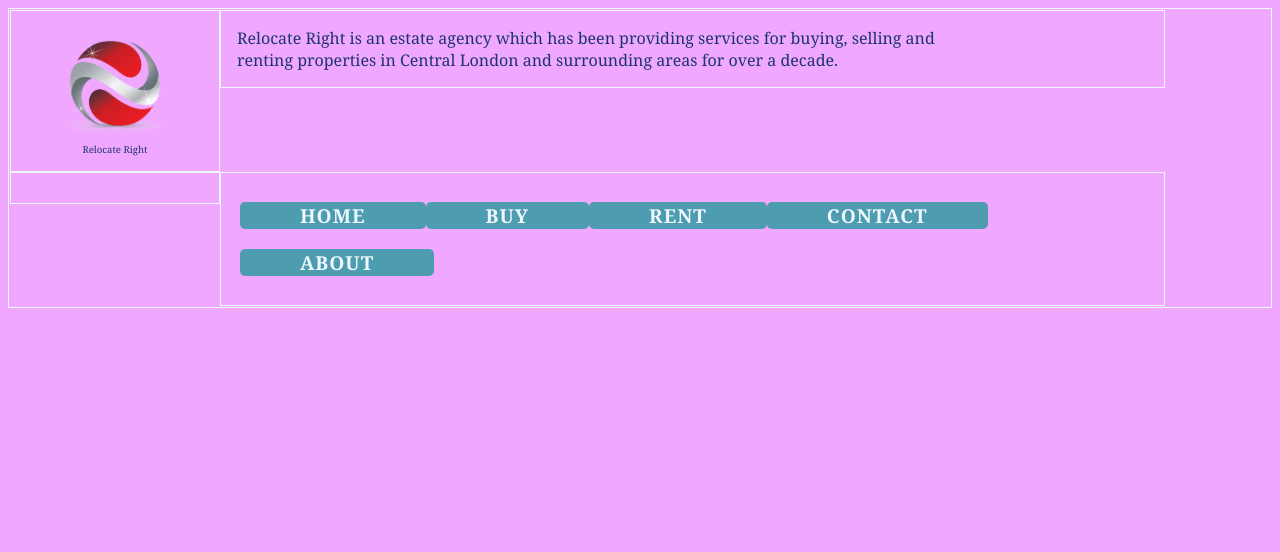
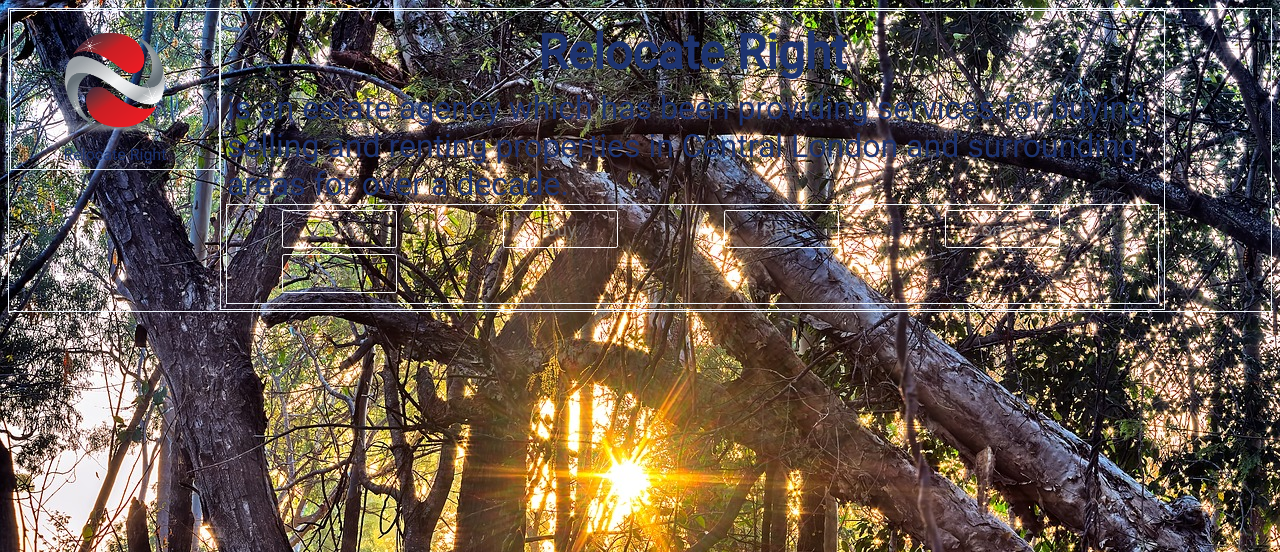
Before and after one commit to AlexandruSburlescu/Relocate-Right, a PHP site: page / in a window 1280 px wide. Shown: the top 552 px of the page. Run offline with PHP 8.4, Linux system fonts and the light colour scheme.

Commit message:
new styles added

```diff
--- a/css/main.css
+++ b/css/main.css
@@ -8,8 +8,8 @@
 }
 [class*="col-"] {
     float: left;
-    padding: 15px;
-    border: 0.1px solid #f0f8ff ;
+    padding: 5px;
+    border: 1px solid #f0f8ff ;
 }
 .col-1 {width: 8.33%;}
 .col-2 {width: 16.66%;}
@@ -25,9 +25,12 @@
 .col-12 {width: 100%;}
 
 body {
-        background-color: #f0a8ff ;
+        background-image:url("img/background.jpg");
+        background-color: #f0f8ff ;
         color: #1d3370;
-        font-family:Georgia, "Times New Roman", serif;
+        font-family:'Roboto',sans-serif;
+        font-weight:300;
+
 }
 
 
@@ -40,6 +43,8 @@ h1 {
 h2 {
     line-height: 150%;
     text-align: center;
+    padding:0;
+    margin:0;
 }
 
 
@@ -48,9 +53,7 @@ p {
     text-indent: 3em;
     text-align: left;
     padding:0;
-    max-width:100%;
-    max-height:20%;
-}
+  }
 
 
 .nav {
@@ -73,7 +76,6 @@ p {
 
 .companyname {
             font-weight: bold;
-            font-family: Georgia, "Times New Roman", serif;
             font-size: 1.25em;
 }
 
@@ -89,33 +91,34 @@ p {
 #logo-text {
             text-align:center;
             max-width:100%;
-            max-height:20%;
-            font-size:0.6em;
+            height:20%;
+            -moz-text-size-adjust: auto;
             }
 img {
         max-width:100%;
-        max-height:80%;
+        height:auto;
 
      }
 
 #brand {
 
     padding:1px;
-    width:80%;
-    height:80%;
-    font-size:100%
+    max-width:100%;
+    max-height:100%;
+    font-size:2em;
 }
 
 #left-menu {
         text-align:left;
-        padding:0px;
+        padding:0;
+        margin:0;
              }
 
 #left-menu ul {
     list-style-type: none;
     float: left;
-    margin: 2px;
-    padding: 2px;
+    margin: 0;
+    padding: 0;
     overflow: hidden ;
     display: inline;
 
@@ -127,30 +130,34 @@ img {
     padding-left: 50px;
     padding-right:50px;
     font-size: 1.2em;
-
-}
-
-#left-menu li a {
-    color: #f0f8ff;
-    text-align: left;
-    padding: 10px;
-    text-decoration: none;
 }
 
 #left-menu li a:hover {
     background-color: #933fff;
 }
 
-#left-menu .button {
-    display: block;
-    background: #4E9CAF;
-    text-align: center;
-    margin: 10px 0;
-    text-transform: uppercase;
-    letter-spacing: 1px;
-    border-radius: 5px;
-    color: #f0f8ff;
-    font-weight: bold;
+a.button{
+    display:inline-block;
+    padding:0.35em 1.2em;
+    border:0.1em solid #FFFFFF;
+    margin:0 0.3em 0.3em 0;
+    border-radius:0.12em;
+    box-sizing: border-box;
+    text-decoration: solid;
+    color: rgba(187, 187, 187, 0.47);
+    text-align:center!important;
+    transition: all 0.2s;
+    width:6em;
+}
+a.button:hover{
+    color:#000000;
+    background-color:#FFFFFF;
+}
+@media all and (max-width:30em){
+     a.button{
+       display:block;
+        margin:0.4em auto;
+        }
 }
 
 .lreel {
--- a/header.php
+++ b/header.php
@@ -2,31 +2,35 @@
     <div class="header">
         <div class="row">
             <div class="col-2">
+               <div class="row">
                    <div  id="logo-pic" name="Logo">
                         <img src="img/logo.png" id="logo">
                    </div>
                 <div id="logo-text" name="Logo Text">Relocate Right</div>
              </div>
+            </div>
             <div class ="col-9">
                 <div id="brand" name="Brand">
-                  Relocate Right is an estate agency which has been providing services for buying,
+                    <h2> Relocate Right</h2 \n>
+                    is an estate agency which has been providing services for buying,
                     selling and renting properties in Central London and surrounding areas for over a decade.
                 </div>
-            </div>
-        </div>
                 <div class="row">
-            <label class="col-2" for="left-menu"></label>
-            <div class="col-9">
+                    <label for="left-menu"></label>
+                    <div class="col-12">
                         <div id ="left-menu" name="Menu">
                             <ul>
-                            <li class="button"><a href="index.php">Home</a></li>
-                            <li class="button"><a href="listings/buy.php">Buy</a></li>
-                            <li class="button"><a href="listings/rent.php">Rent</a></li>
-                            <li class="button"><a href="contact.php">Contact</a></li>
-                            <li class="button"><a href="about.php">About</a></li>
+                                <li><a href="index.php" class="button">Home</a></li>
+                                <li><a href="listings/buy.php" class="button">Buy</a></li>
+                                <li><a href="listings/rent.php" class="button">Rent</a></li>
+                                <li><a href="contact.php" class="button">Contact</a></li>
+                                <li><a href="about.php" class="button">About</a></li>
                             </ul>
                         </div>
                     </div>
                 </div>
             </div>
+        </div>
+
+    </div>
 </header>
--- a/index.php
+++ b/index.php
@@ -2,10 +2,12 @@
 <html>
 <head>
 <title>Relocate Right - Estate Agency</title>
-<meta name="viewport" content="width=device-width" />
+<meta name="viewport" content="width=device-width"/>
+
 <meta charset="utf-8" />
 <meta http-equiv="Content-Type" content="text/html; charset=utf-8" />
 <link rel="stylesheet" href="css/main.css" />
+<link href="https://fonts.googleapis.com/css?family=Lato|Montserrat|Open+Sans|Roboto" rel="stylesheet">
 <script type="text/javascript" src="js/jquery-3.2.1.js"></script>
 </head>
 <body>
```
Also changed, not shown: img/background.jpg (added). Lines whose indentation alone changed are shown as unchanged.
